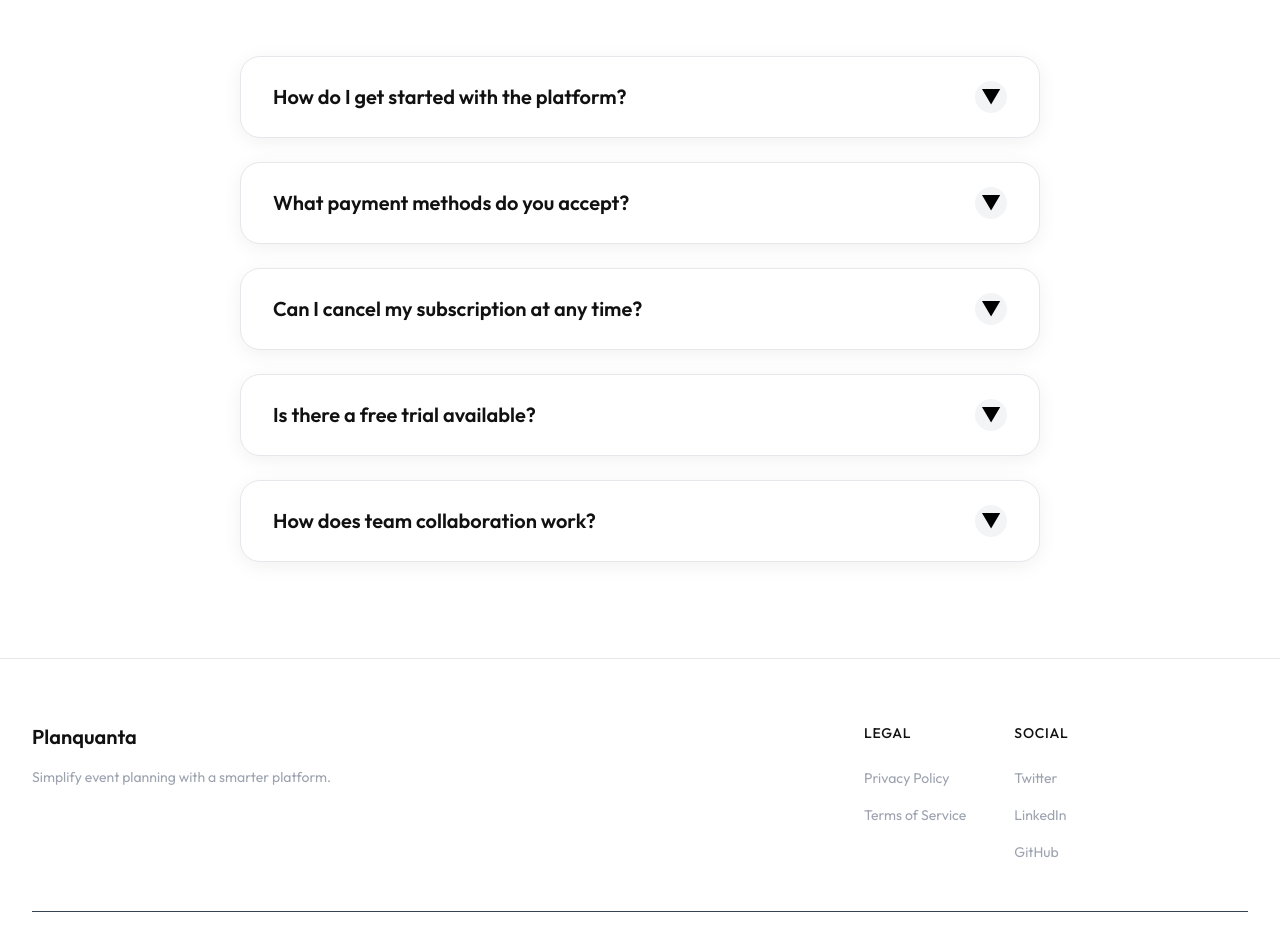
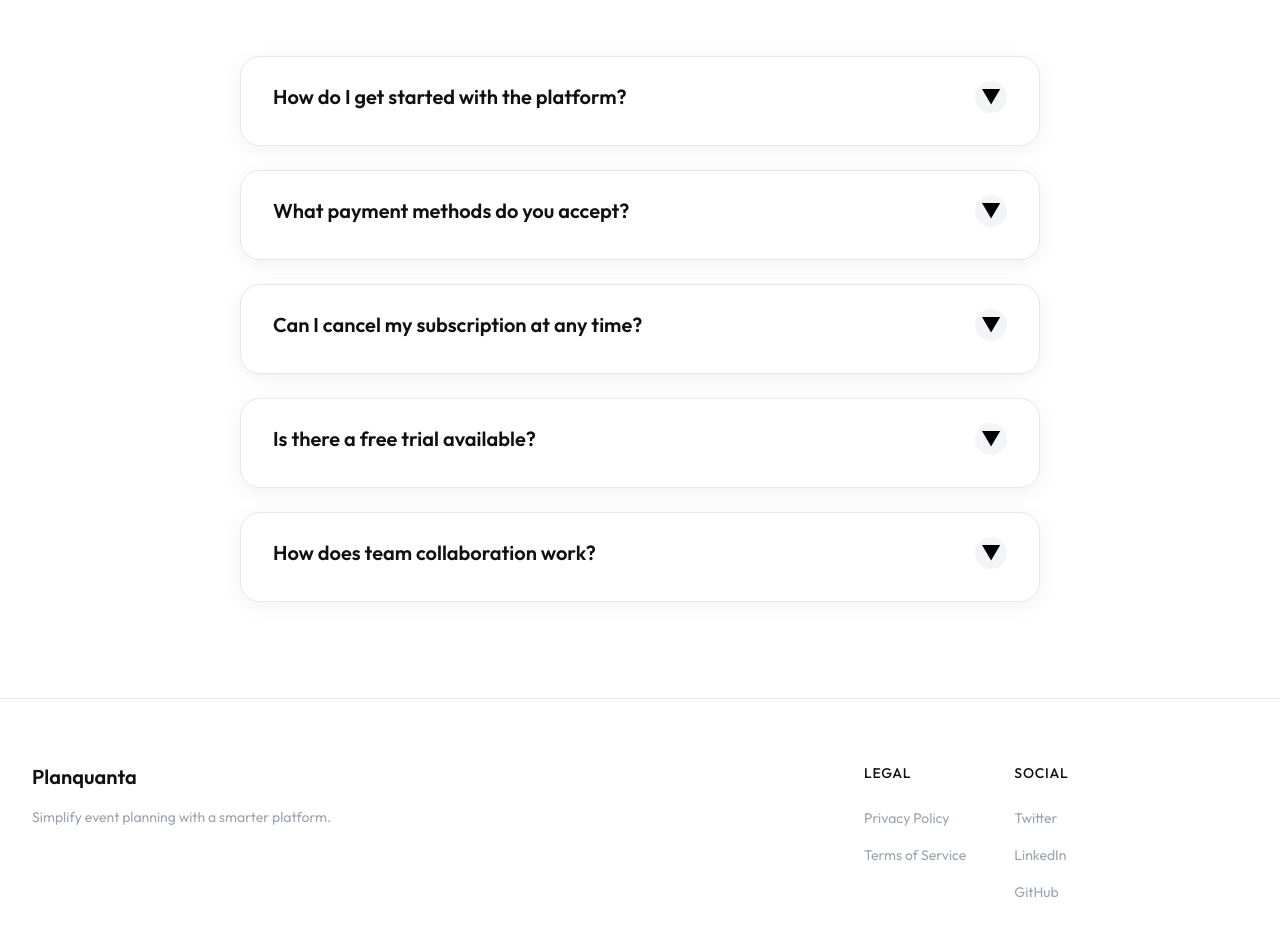
Before and after one commit to dreni07/AnkorDev, a React (Vite) app in the folder ankor-dev-landing-page/: page / in a window 1280 px wide. Shown: the part 1220-2154 px from the top of the page. Built offline with nearby package versions, Linux system fonts and the light colour scheme.

Commit message:
uptade faqitem.css
uptade i animacionit

```diff
--- a/ankor-dev-landing-page/src/components/molecules/FAQItem/FAQItem.css
+++ b/ankor-dev-landing-page/src/components/molecules/FAQItem/FAQItem.css
@@ -65,29 +65,40 @@
 }
 
 .faq-item__content {
-  max-height: 0;
+  display: grid;
+  grid-template-rows: 0fr;
   overflow: hidden;
-  transition: max-height 0.5s cubic-bezier(0.4, 0, 0.2, 1),
-              padding 0.5s cubic-bezier(0.4, 0, 0.2, 1),
-              opacity 0.3s ease-in-out;
+  transition: grid-template-rows 0.4s cubic-bezier(0.25, 0.46, 0.45, 0.94),
+              padding 0.4s cubic-bezier(0.25, 0.46, 0.45, 0.94);
   padding: 0 2rem;
-  opacity: 0;
+  will-change: grid-template-rows;
+}
+
+.faq-item__content > * {
+  min-height: 0;
+  overflow: hidden;
 }
 
 .faq-item--open .faq-item__content {
-  max-height: 1000px;
+  grid-template-rows: 1fr;
   padding: 0 2rem 1.5rem 2rem;
-  opacity: 1;
-  transition: max-height 0.5s cubic-bezier(0.4, 0, 0.2, 1),
-              padding 0.5s cubic-bezier(0.4, 0, 0.2, 1),
-              opacity 0.4s ease-in-out 0.1s;
+  transition: grid-template-rows 0.4s cubic-bezier(0.25, 0.46, 0.45, 0.94),
+              padding 0.4s cubic-bezier(0.25, 0.46, 0.45, 0.94);
 }
 
 .faq-item__answer {
   margin: 0;
   padding-top: 0.5rem;
   color: #6b7280;
-  transition: transform 0.3s ease-out, opacity 0.3s ease-out;
+  opacity: 0;
+  transform: translateY(-10px);
+  transition: opacity 0.3s ease-out 0.15s, transform 0.3s ease-out 0.15s;
+}
+
+.faq-item--open .faq-item__answer {
+  opacity: 1;
+  transform: translateY(0);
+  transition: opacity 0.3s ease-out 0.15s, transform 0.3s ease-out 0.15s;
 }
 
 @media (max-width: 768px) {
```
